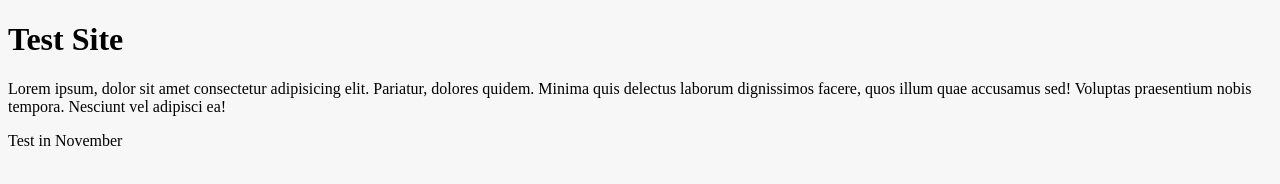
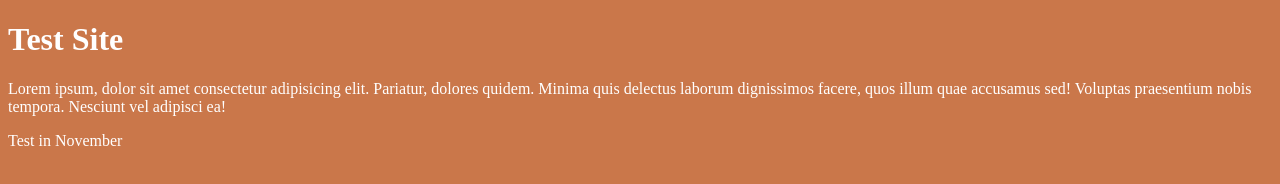
Before and after one commit to danaidesign/tropicali, a plain HTML site: page index.html in a window 1280 px wide. Drawn offline with Linux system fonts and the light colour scheme.

Commit message:
Make the background color

```diff
--- a/app.css
+++ b/app.css
@@ -1,4 +1,4 @@
 body {
-    background-color: #f7f7f7;
-    color: #000;
+    background-color: #ca774a;
+    color: #fff;
 }
```
